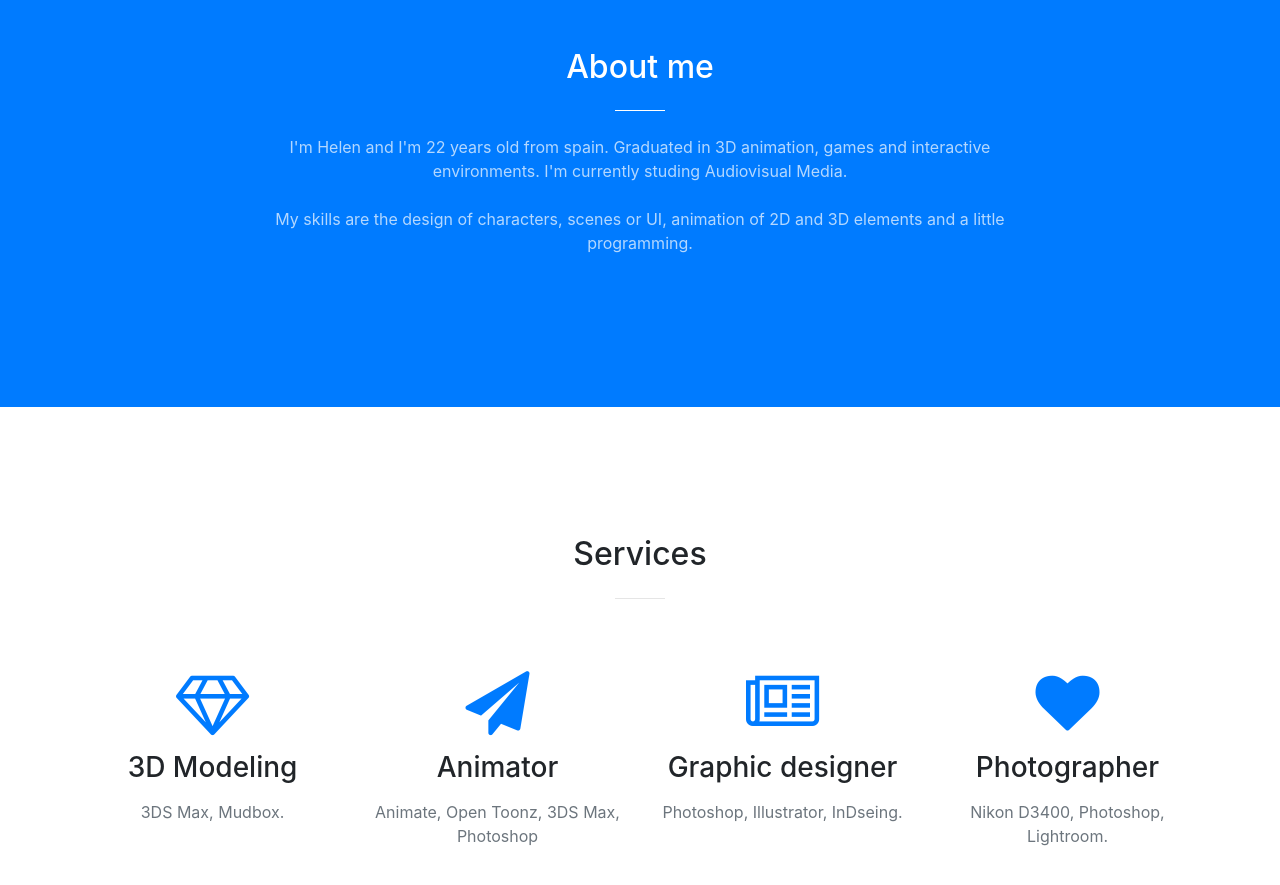
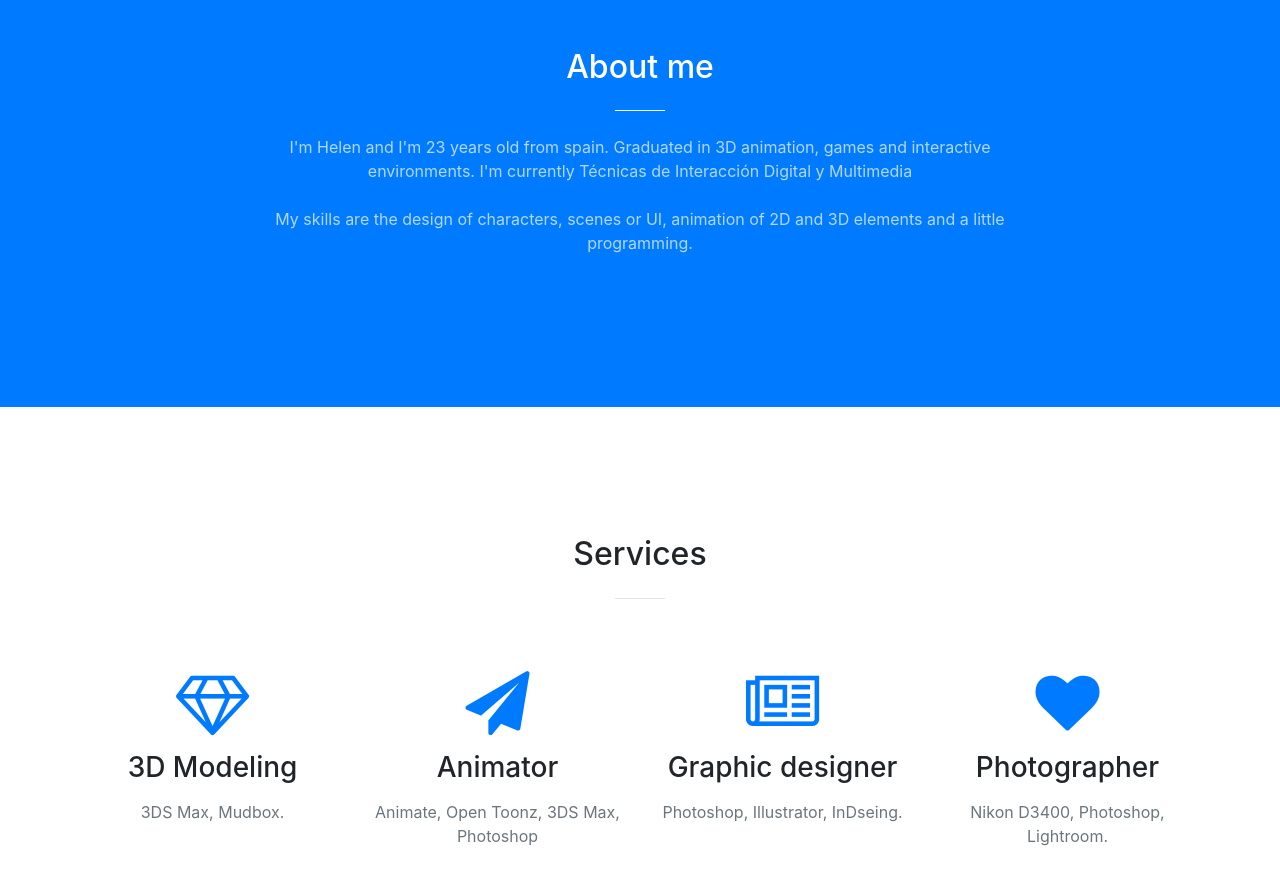
Before and after one commit to Hsan99/codeLikeGirl, a website with bundled scripts: page index.html in a window 1280 px wide. Shown: the part 880-1765 px from the top of the page. Built offline with nearby package versions, Linux system fonts and the light colour scheme.

Commit message:
Update index.html

```diff
--- a/index.html
+++ b/index.html
@@ -78,7 +78,7 @@
           <div class="col-lg-8 mx-auto text-center">
             <h2 class="section-heading text-white">About me</h2>
             <hr class="light my-4">
-            <p class="text-faded mb-4">I'm Helen and I'm 22 years old from spain. Graduated in 3D animation, games and interactive environments. I'm currently studing Audiovisual Media. </p>
+            <p class="text-faded mb-4">I'm Helen and I'm 23 years old from spain. Graduated in 3D animation, games and interactive environments. I'm currently Técnicas de Interacción Digital y Multimedia </p>
             <p class="text-faded mb-4">My skills are the design of characters, scenes or UI, animation of 2D and 3D elements and a little programming.</p>
           </div>
         </div>
```
